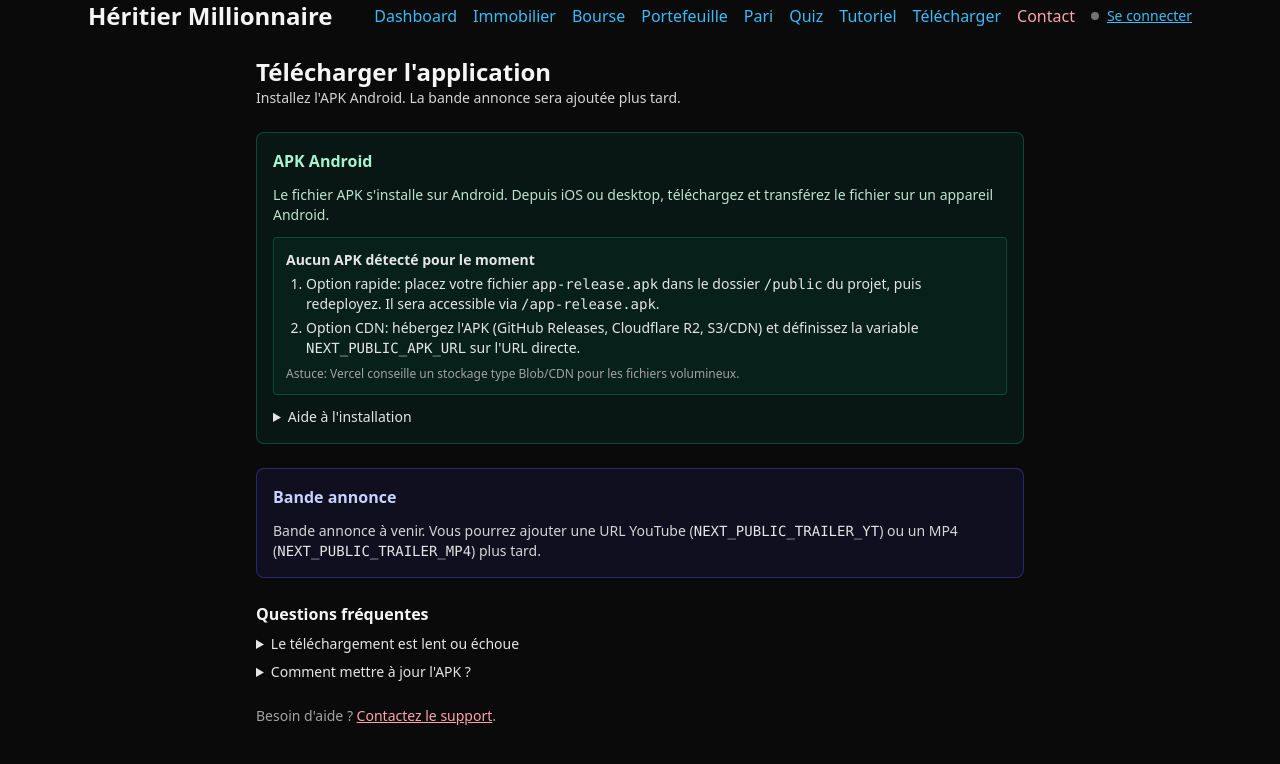
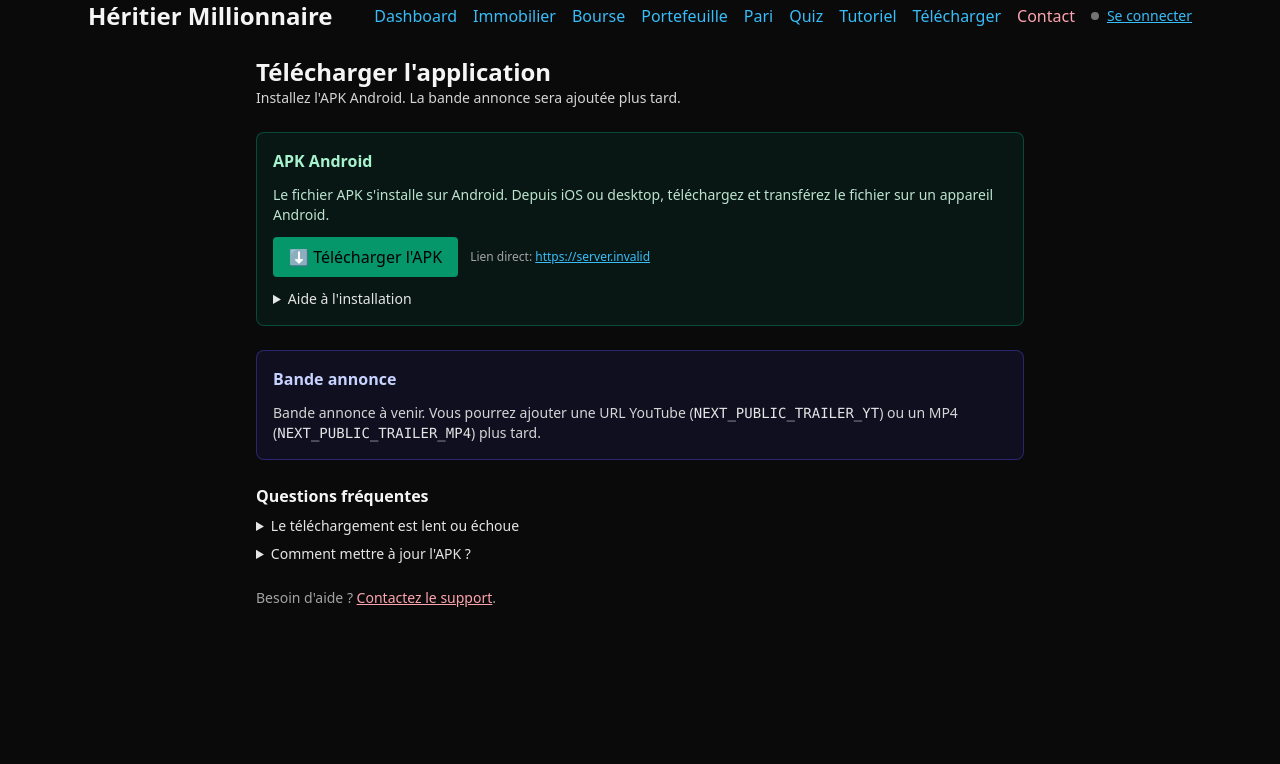
Before and after one commit to nowis30/client-jeux-millionnaire, a Next.js app: page /telecharger in a window 1280 px wide. Shown: the top 764 px of the page. Built offline with nearby package versions, Linux system fonts and the light colour scheme; no server answers.

Commit message:
Fix: page téléchargement APK - correction vérification URL GitHub Releases (CORS HEAD non supporté)

```diff
--- a/app/telecharger/page.tsx
+++ b/app/telecharger/page.tsx
@@ -12,15 +12,10 @@ export default function TelechargerPage() {
   const [apkAvailable, setApkAvailable] = useState<boolean | null>(null);
   useEffect(() => {
     setUa(navigator.userAgent || "");
-    // Vérifier si l'APK est réellement disponible (HEAD)
-    (async () => {
-      try {
-        const res = await fetch(APK_URL, { method: 'HEAD' });
-        setApkAvailable(res.ok);
-      } catch {
-        setApkAvailable(false);
-      }
-    })();
+    // Vérifier si l'APK est configuré (simple vérification d'URL)
+    // Note: GitHub Releases ne supporte pas bien HEAD cross-origin, donc on vérifie juste si l'URL est définie
+    const hasValidUrl = Boolean(APK_URL && APK_URL.length > 0 && !APK_URL.startsWith('/'));
+    setApkAvailable(hasValidUrl);
   }, []);
 
   const isAndroid = useMemo(() => /Android/i.test(ua), [ua]);
```
